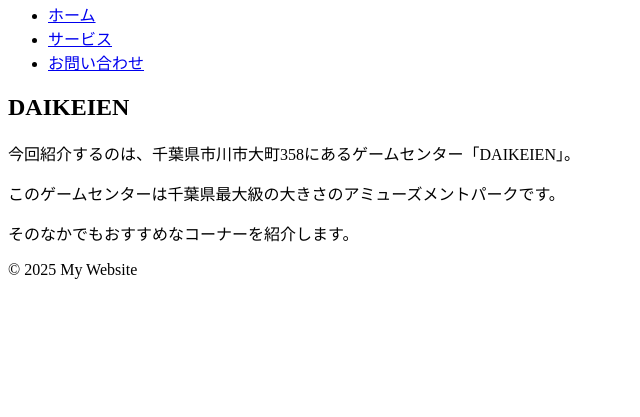
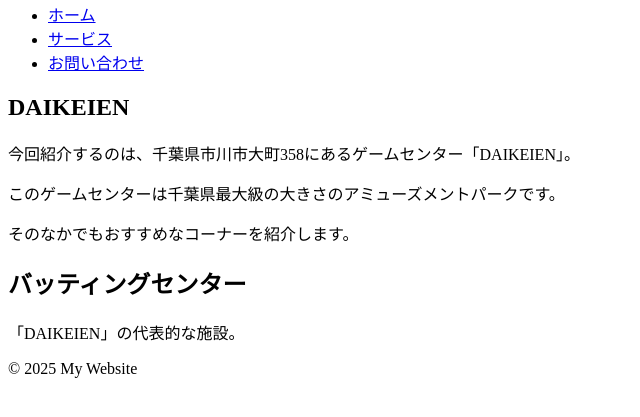
Before and after one commit to marinesfankaito/test-page001.github.io, a plain HTML site: page index.html in a window 1280 px wide. Shown: the part 87-504 px from the top of the page, without its empty margins (0-640 px from the left). Drawn offline with Linux system fonts and the light colour scheme.

Commit message:
Update index.html

```diff
--- a/index.html
+++ b/index.html
@@ -25,6 +25,9 @@
             <p>今回紹介するのは、千葉県市川市大町358にあるゲームセンター「DAIKEIEN」。</p>
             <p>このゲームセンターは千葉県最大級の大きさのアミューズメントパークです。</p>
              <p>そのなかでもおすすめなコーナーを紹介します。</p>
+
+            <h2>バッティングセンター</h2>
+            <p>「DAIKEIEN」の代表的な施設。</p>
         </section>
     </main>
 
```
